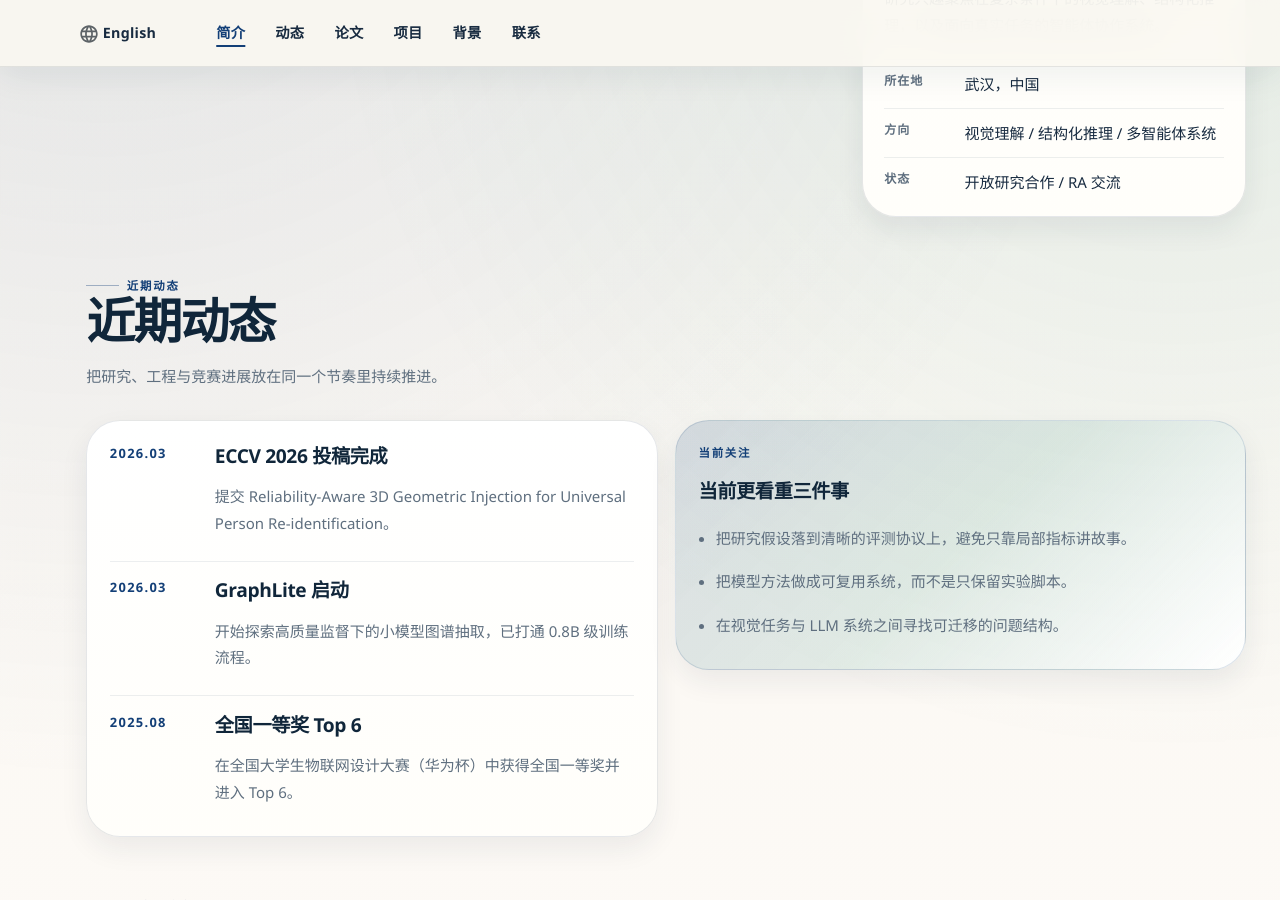
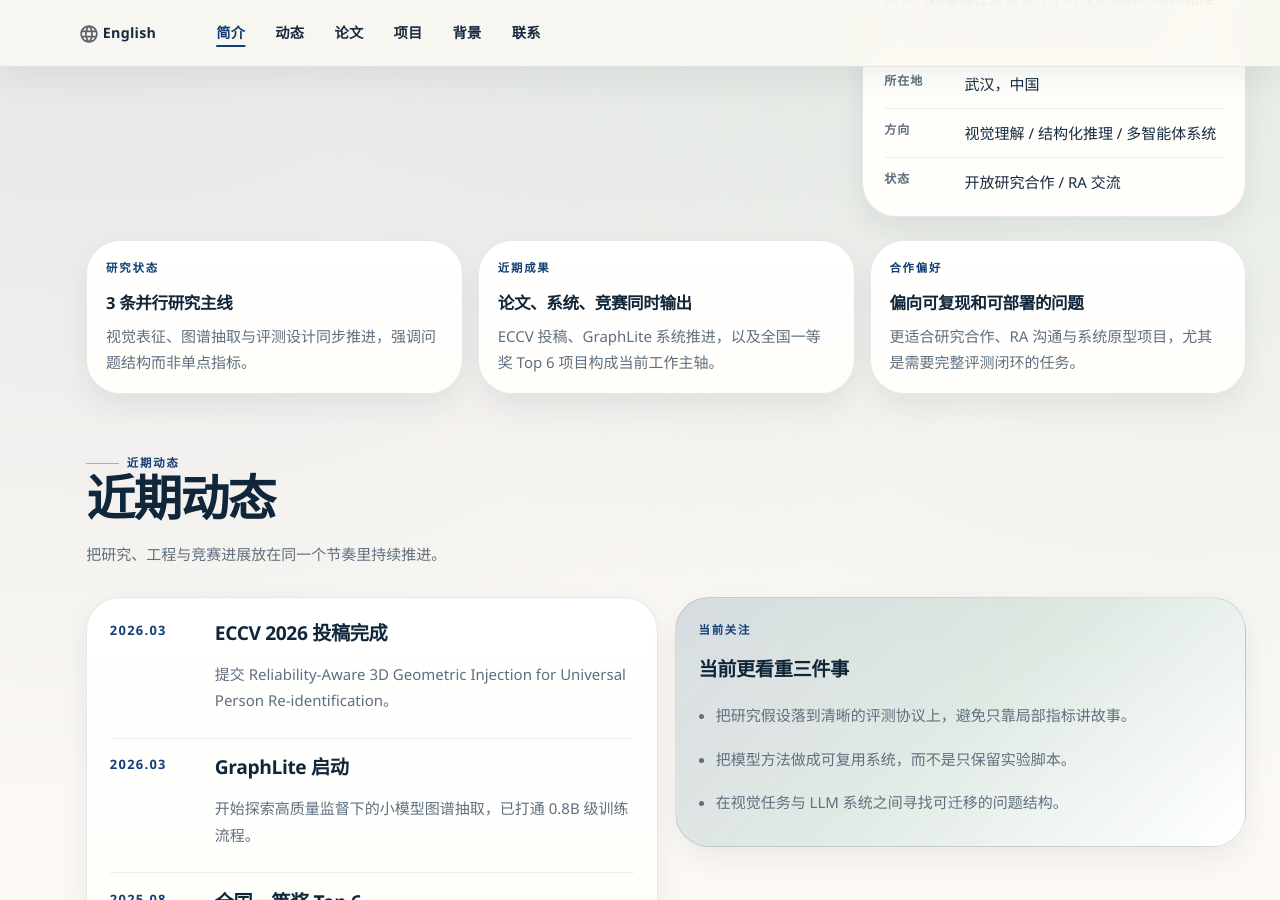
Before and after one commit to BohanSu/BohanSu.github.io, a Jekyll site: the page built from _pages/about.html, in a window 1280 px wide and 900 px high, scrolled down 607 px. Built offline with Jekyll 4.4.1, drawn with Linux system fonts in a browser that asks for light colours.

Commit message:
Add homepage highlight summaries and author polish
Ultraworked with [Sisyphus](https://github.com/code-yeongyu/oh-my-opencode)

Co-authored-by: Sisyphus <clio-agent@sisyphuslabs.ai>

```diff
--- a/_includes/author-profile.html
+++ b/_includes/author-profile.html
@@ -21,9 +21,9 @@
         {% assign is_en = true %}
       {% endif %}
       {% if is_en %}
-        <li><div style="white-space: normal; margin-bottom: 1em;">Computer Vision, LLM Reasoning, and Multi-Agent Systems</div></li>
+        <li><div class="author__summary">Computer Vision, LLM Reasoning, and Multi-Agent Systems</div></li>
       {% elsif site.description %}
-        <li><div style="white-space: normal; margin-bottom: 1em;">{{ site.description }}</div></li>
+        <li><div class="author__summary">{{ site.description }}</div></li>
       {% endif %}
       {% if author.location %}
         <li><i class="fa fa-fw fa-map-marker" aria-hidden="true"></i> {{ author.location }}</li>
--- a/_pages/about.html
+++ b/_pages/about.html
@@ -62,6 +62,24 @@ redirect_from:
           </div>
         </article>
       </aside>
+    </div>
+
+    <div class="hero-highlights" aria-label="页面重点信息">
+      <article class="hero-highlight surface-card" data-reveal="up">
+        <p class="mini-label">研究状态</p>
+        <h3>3 条并行研究主线</h3>
+        <p>视觉表征、图谱抽取与评测设计同步推进，强调问题结构而非单点指标。</p>
+      </article>
+      <article class="hero-highlight surface-card" data-reveal="up">
+        <p class="mini-label">近期成果</p>
+        <h3>论文、系统、竞赛同时输出</h3>
+        <p>ECCV 投稿、GraphLite 系统推进，以及全国一等奖 Top 6 项目构成当前工作主轴。</p>
+      </article>
+      <article class="hero-highlight surface-card" data-reveal="up">
+        <p class="mini-label">合作偏好</p>
+        <h3>偏向可复现和可部署的问题</h3>
+        <p>更适合研究合作、RA 沟通与系统原型项目，尤其是需要完整评测闭环的任务。</p>
+      </article>
     </div>
   </section>
 
```
Also changed, not shown: _pages/about-en.html (+18 -0 lines).
